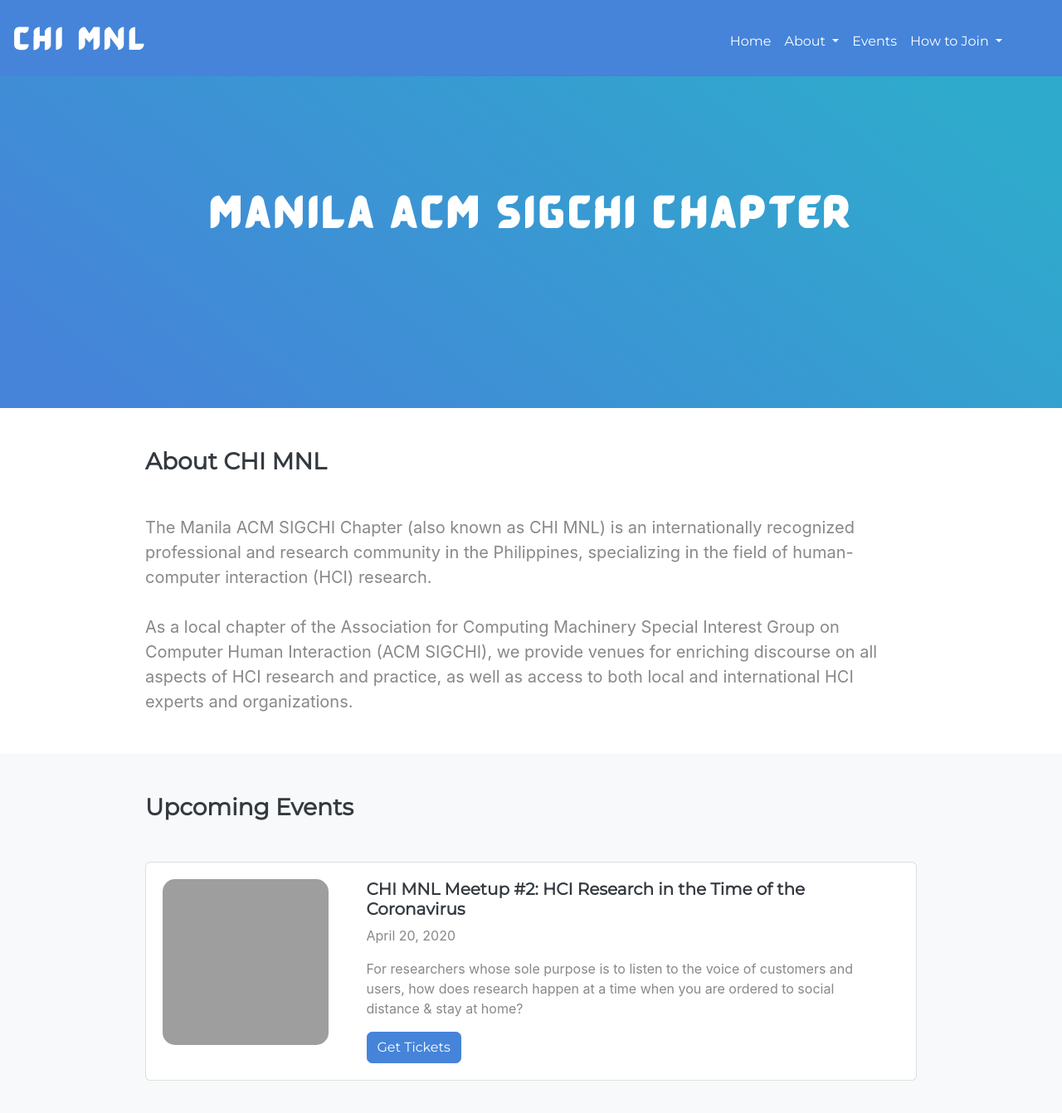
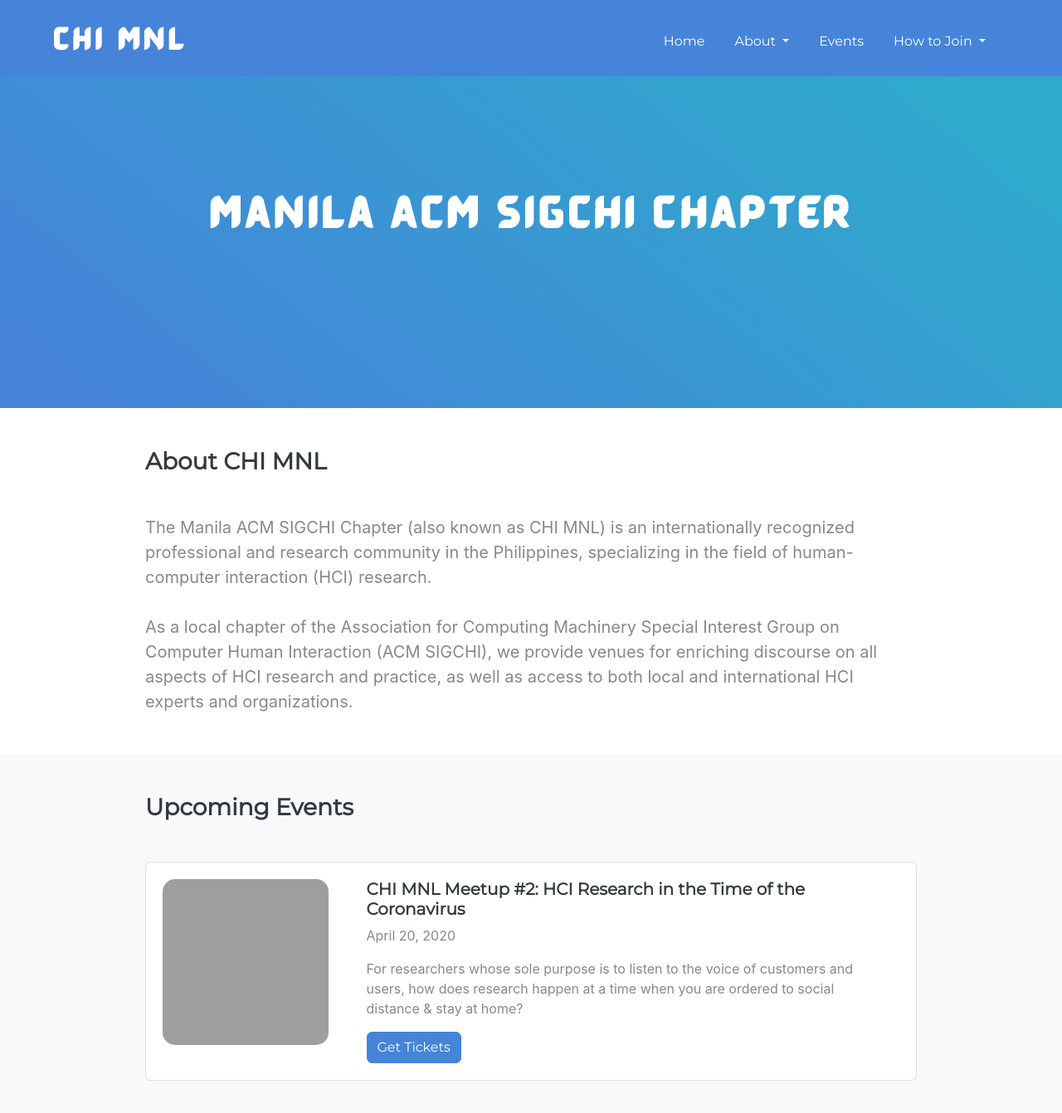
Before and after one commit to rap12/chimnl.github.io, a Jekyll site: the page built from index.md, in a window 1280 px wide and 1351 px high. Shown: the top 1342 px of the window at 83% size. Built offline with Jekyll 4.4.1, drawn with Linux system fonts in a browser that asks for light colours; grey boxes are pictures that could not be loaded.

Commit message:
Fixed margins of navbar-brand and navbar-link

```diff
--- a/_sass/bootstrap/_navbar.scss
+++ b/_sass/bootstrap/_navbar.scss
@@ -44,6 +44,7 @@
   padding-top: $navbar-brand-padding-y;
   padding-bottom: $navbar-brand-padding-y;
   margin-right: $navbar-padding-x;
+  margin-left: $navbar-padding-x*3;
   @include font-size($navbar-brand-font-size);
   line-height: inherit;
   white-space: nowrap;
@@ -68,6 +69,7 @@
   .nav-link {
     padding-right: 0;
     padding-left: 0;
+    margin-right: 20px;
   }
 
   .dropdown-menu {
```
